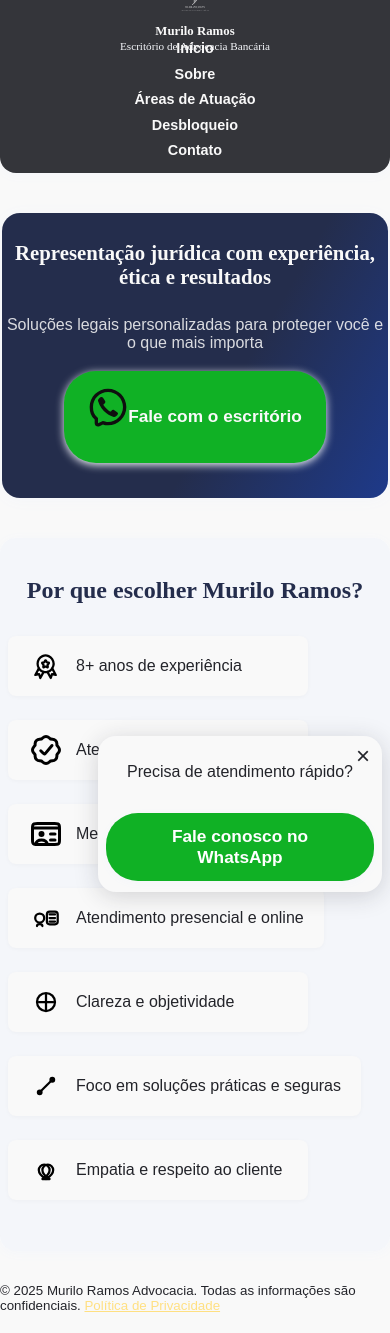
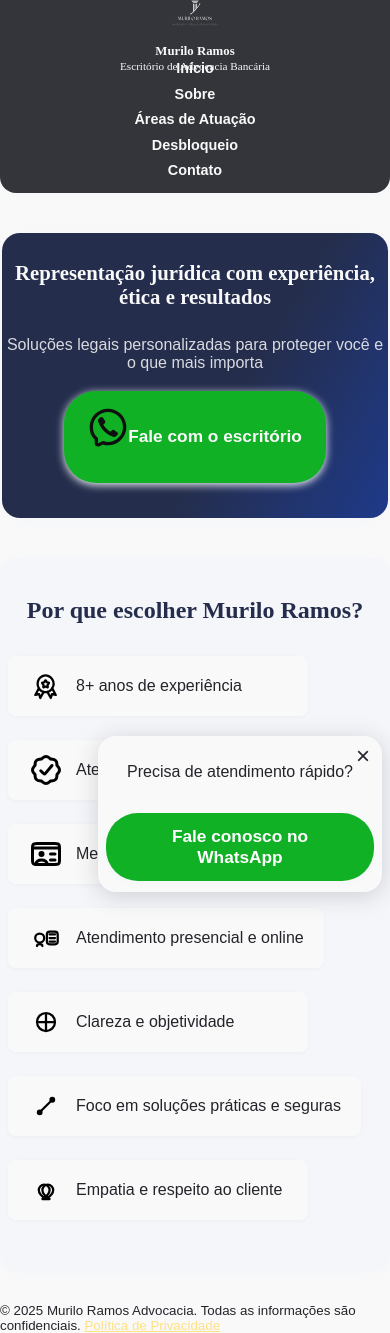
Before and after one commit to JaasielAbner/MuriloAdv, a Jekyll site: the page built from index.md, in a window 390 px wide. Built offline with Jekyll 4.4.1, drawn with Linux system fonts in a browser that asks for light colours.

Commit message:
correct all res

```diff
--- a/assets/css/style.css
+++ b/assets/css/style.css
@@ -151,7 +151,7 @@ img {
     padding: 1rem 0.5rem;
     gap: 0.7rem;
   }
-  .navbar-logo img { height: 38px; }
+  .navbar-logo img { height: 58px; }
   .logo-nome { font-size: 0.95rem; }
   .logo-nome .logo-desc { font-size: 0.92rem; }
   .navbar-links { gap: 0.7rem; }
@@ -169,7 +169,7 @@ img {
     align-items: center;
     gap: 0.3rem;
   }
-  .navbar-logo img { height: 28px; }
+  .navbar-logo img { height: 48px; }
   .logo-nome { font-size: 0.8rem; margin-left: 0; text-align: center; }
   .logo-nome .logo-desc { font-size: 0.7rem; text-align: center; }
   .navbar-links {
```
